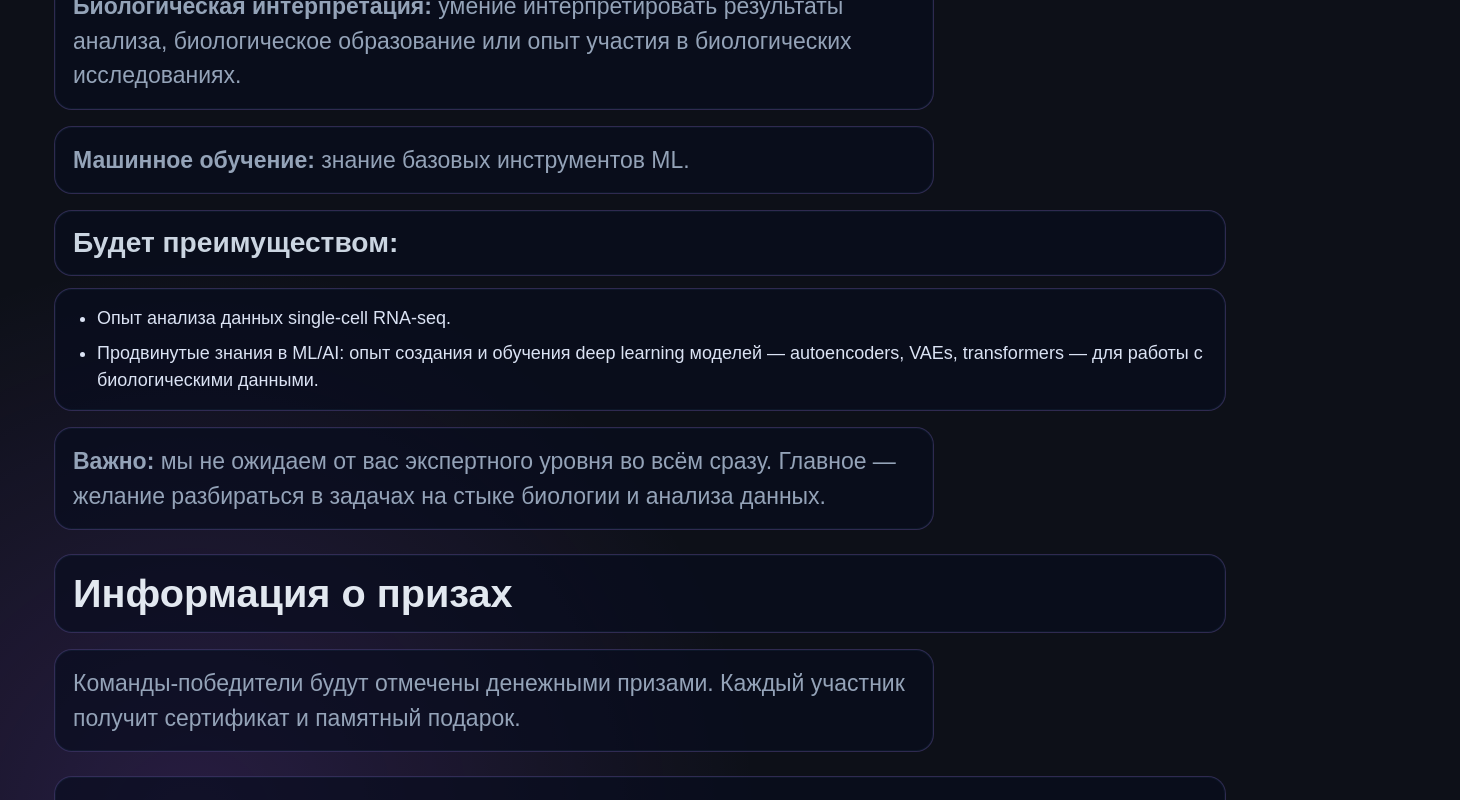
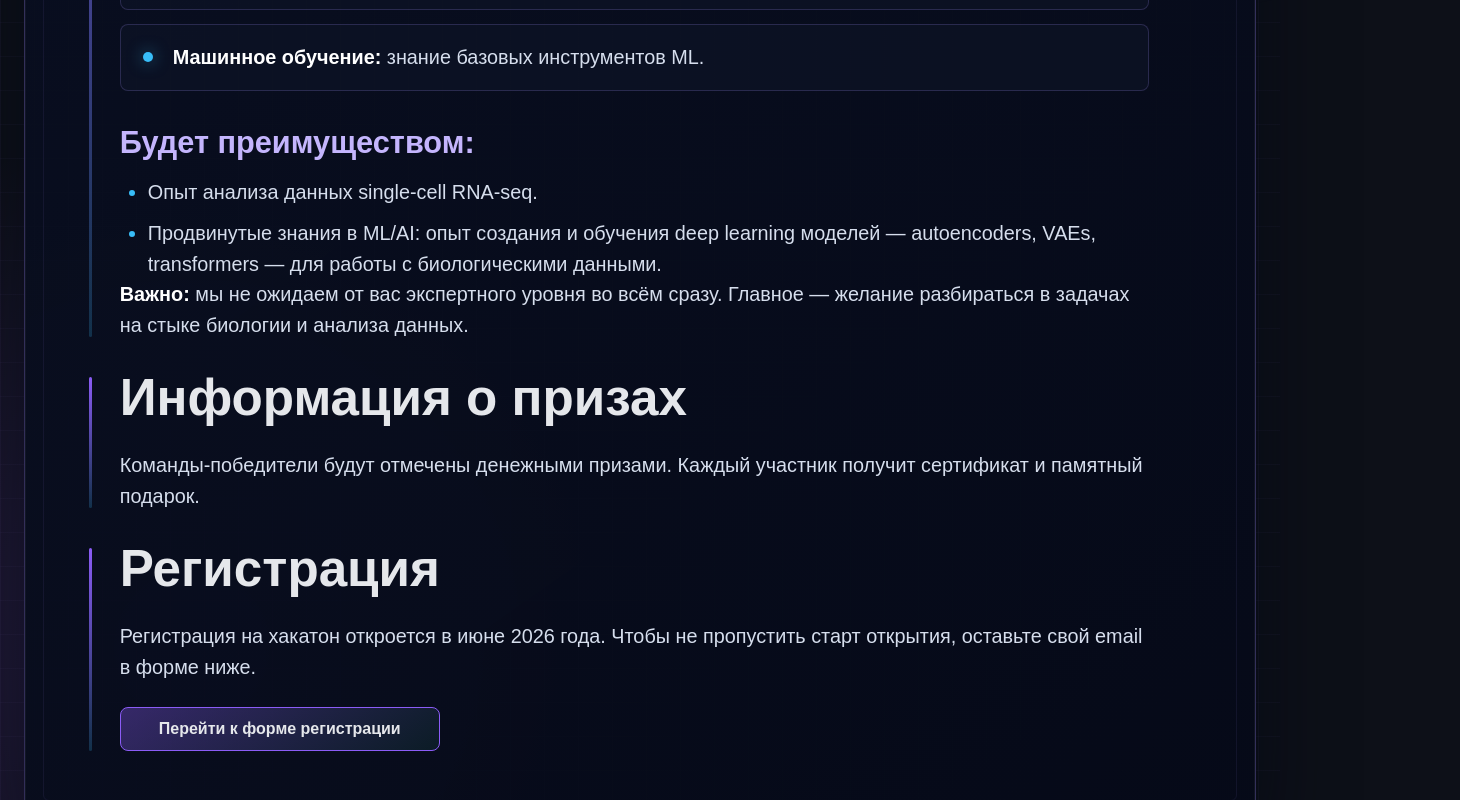
Before and after one commit to saitnado/my-site, a React (Vite) app: page /terms in a window 1280 px wide. Shown: the part 880-1680 px from the top of the page, 1460 px wide, since content can reach past the window. Built offline with nearby package versions, Linux system fonts and the light colour scheme.

Commit message:
add kk page styles

```diff
--- a/src/App.css
+++ b/src/App.css
@@ -1692,3 +1692,229 @@ a {
     padding-left: 34px;
   }
 }
+
+/* Terms page document layout */
+.terms-page {
+  max-width: none;
+  padding: 44px 24px 96px;
+  background:
+    linear-gradient(90deg, rgba(167, 139, 250, 0.05) 1px, transparent 1px),
+    linear-gradient(180deg, rgba(167, 139, 250, 0.04) 1px, transparent 1px);
+  background-size: 34px 34px;
+}
+
+.terms-page::before {
+  width: 520px;
+  height: 520px;
+  top: 70px;
+  left: -180px;
+  background: radial-gradient(circle, rgba(139, 92, 246, 0.18), transparent 70%);
+}
+
+.terms-page::after {
+  width: 480px;
+  height: 480px;
+  top: 320px;
+  right: -180px;
+  background: radial-gradient(circle, rgba(34, 211, 238, 0.13), transparent 72%);
+}
+
+.terms-document {
+  position: relative;
+  z-index: 1;
+  width: min(1320px, 100%);
+  margin: 0 auto;
+  padding: clamp(34px, 5vw, 72px);
+  border: 1px solid rgba(167, 139, 250, 0.28);
+  border-radius: 8px;
+  background:
+    radial-gradient(circle at 88% 8%, rgba(56, 189, 248, 0.1), transparent 32%),
+    linear-gradient(145deg, rgba(10, 16, 35, 0.94), rgba(6, 10, 24, 0.96));
+  box-shadow:
+    0 34px 90px rgba(2, 6, 20, 0.55),
+    inset 0 0 0 1px rgba(255, 255, 255, 0.04);
+}
+
+.terms-document::before {
+  content: "";
+  position: absolute;
+  inset: 18px;
+  z-index: -1;
+  border: 1px solid rgba(167, 139, 250, 0.08);
+  border-radius: 6px;
+  pointer-events: none;
+}
+
+.terms-heading {
+  max-width: 920px;
+  margin-bottom: clamp(32px, 4vw, 54px);
+}
+
+.terms-kicker {
+  display: inline-flex;
+  margin-bottom: 14px;
+  color: #38bdf8;
+  font-size: 14px;
+  font-weight: 800;
+  letter-spacing: 0.08em;
+  text-transform: uppercase;
+}
+
+.terms-heading h1 {
+  margin: 0;
+  color: #eaf1ff;
+  font-size: clamp(44px, 6vw, 84px);
+  line-height: 1.02;
+}
+
+.terms-section {
+  position: relative;
+  max-width: 1060px;
+  margin-top: 28px;
+  padding-left: clamp(0px, 2.4vw, 32px);
+}
+
+.terms-section::before {
+  content: "";
+  position: absolute;
+  top: 8px;
+  bottom: 4px;
+  left: 0;
+  width: 3px;
+  border-radius: 999px;
+  background: linear-gradient(180deg, #8b5cf6, rgba(56, 189, 248, 0.2));
+}
+
+.terms-section h2,
+.terms-section h3,
+.terms-section p,
+.terms-section ul {
+  border: 0;
+  border-radius: 0;
+  background: transparent;
+  box-shadow: none;
+  padding: 0;
+}
+
+.terms-section h2 {
+  margin: 0 0 24px;
+  max-width: 930px;
+  color: #e5e7eb;
+  font-size: clamp(34px, 4vw, 58px);
+  line-height: 1.12;
+}
+
+.terms-section h3 {
+  margin: 0 0 16px;
+  color: #c4b5fd;
+  font-size: clamp(24px, 2.4vw, 34px);
+  line-height: 1.18;
+}
+
+.terms-section p,
+.terms-section li {
+  color: #d6deed;
+  font-size: clamp(18px, 1.55vw, 23px);
+  line-height: 1.55;
+}
+
+.terms-section p {
+  margin: 0;
+}
+
+.terms-section strong {
+  color: #ffffff;
+}
+
+.terms-skill-grid {
+  display: grid;
+  gap: 14px;
+}
+
+.terms-skill-grid p {
+  position: relative;
+  padding: 17px 20px 17px 52px;
+  border: 1px solid rgba(167, 139, 250, 0.2);
+  border-radius: 8px;
+  background: rgba(15, 23, 42, 0.54);
+}
+
+.terms-skill-grid p::before {
+  content: "";
+  position: absolute;
+  top: 27px;
+  left: 22px;
+  width: 10px;
+  height: 10px;
+  border-radius: 999px;
+  background: #38bdf8;
+  box-shadow: 0 0 16px rgba(56, 189, 248, 0.52);
+}
+
+.terms-advantage {
+  margin-top: 34px;
+}
+
+.terms-advantage ul {
+  margin: 0;
+  padding-left: 28px;
+  display: grid;
+  gap: 10px;
+}
+
+.terms-advantage li::marker {
+  color: #38bdf8;
+}
+
+.terms-note {
+  margin-top: 30px;
+  padding: 20px 24px;
+  border-left: 4px solid #38bdf8;
+  border-radius: 8px;
+  background: linear-gradient(90deg, rgba(56, 189, 248, 0.12), rgba(139, 92, 246, 0.07));
+}
+
+.terms-registration {
+  padding-bottom: 4px;
+}
+
+.terms-cta-row {
+  margin-top: 24px;
+}
+
+.terms-registration .register-button {
+  margin-top: 0;
+  min-width: min(100%, 320px);
+  border-radius: 8px;
+}
+
+@media (max-width: 900px) {
+  .terms-page {
+    padding: 24px 14px 64px;
+  }
+
+  .terms-document {
+    padding: 28px 18px;
+  }
+
+  .terms-document::before,
+  .terms-section::before {
+    display: none;
+  }
+
+  .terms-section {
+    padding-left: 0;
+  }
+
+  .terms-heading {
+    margin-bottom: 30px;
+  }
+
+  .terms-skill-grid p {
+    padding: 16px 16px 16px 42px;
+  }
+
+  .terms-skill-grid p::before {
+    left: 18px;
+  }
+}
--- a/src/pages/Terms.jsx
+++ b/src/pages/Terms.jsx
@@ -1,12 +1,17 @@
 function Terms() {
   return (
-    <section className="page">
+    <section className="page terms-page">
+      <div className="terms-document">
+        <div className="terms-heading">
           <h1>Условия проведения</h1>
+        </div>
 
+        <div className="terms-section terms-section-primary">
           <h2>Требования для участников</h2>
 
           <h3>Обязательные компетенции:</h3>
 
+          <div className="terms-skill-grid">
             <p>
               <strong>Python или R:</strong> уверенное чтение кода, работа с базовыми
               библиотеками для анализа биологических данных.
@@ -33,7 +38,9 @@ function Terms() {
             <p>
               <strong>Машинное обучение:</strong> знание базовых инструментов ML.
             </p>
+          </div>
 
+          <div className="terms-advantage">
             <h3>Будет преимуществом:</h3>
 
             <ul>
@@ -44,20 +51,25 @@ function Terms() {
                 биологическими данными.
               </li>
             </ul>
+          </div>
 
-      <p>
+          <p className="terms-note">
             <strong>Важно:</strong> мы не ожидаем от вас экспертного уровня во всём
             сразу. Главное — желание разбираться в задачах на стыке биологии и
             анализа данных.
           </p>
+        </div>
 
+        <div className="terms-section">
           <h2>Информация о призах</h2>
 
           <p>
             Команды-победители будут отмечены денежными призами. Каждый участник
             получит сертификат и памятный подарок.
           </p>
+        </div>
 
+        <div className="terms-section terms-registration">
           <h2>Регистрация</h2>
 
           <p>
@@ -65,9 +77,13 @@ function Terms() {
             старт открытия, оставьте свой email в форме ниже.
           </p>
 
+          <div className="terms-cta-row">
             <a className="register-button" href="/#registration">
               Перейти к форме регистрации
             </a>
+          </div>
+        </div>
+      </div>
     </section>
   );
 }
```
Lines whose indentation alone changed are shown as unchanged.
